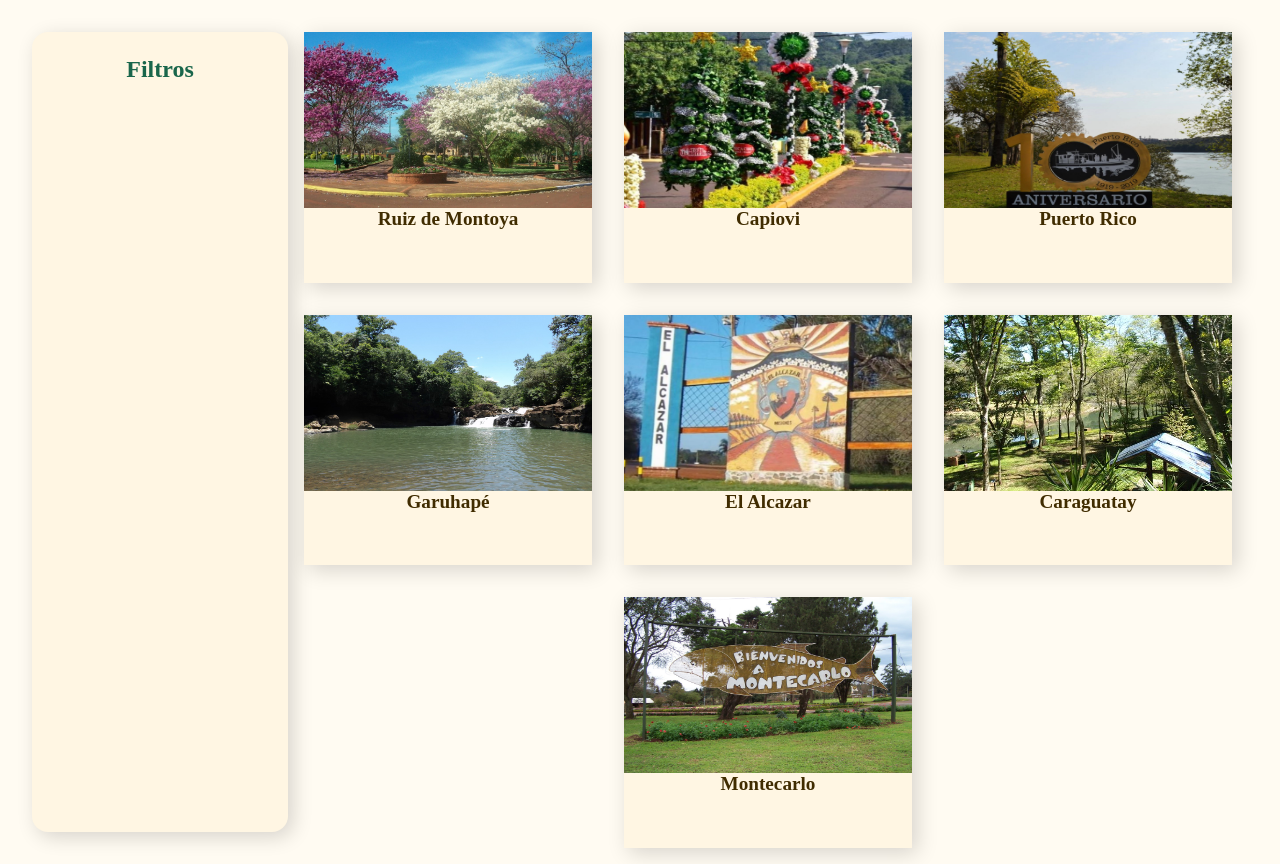
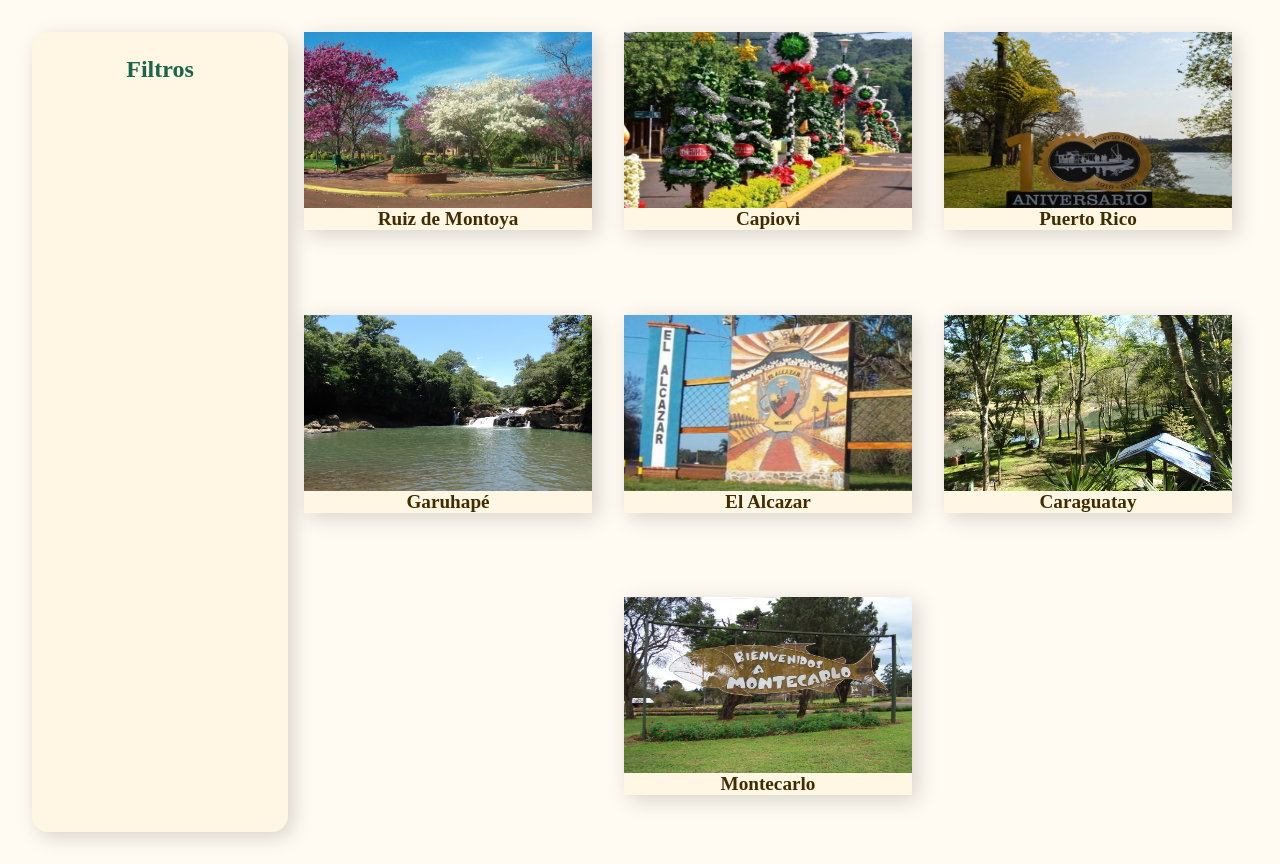
Before and after one commit to Lautron/Flores-Turismo, a Flask app: template flores_digital/templates/grid.html in a window 1280 px wide. Shown: the part 63-927 px from the top of the page. Run offline with Flask 2, Linux system fonts and the light colour scheme; the template is opened without the code that fills it: values that come from a table or form of the project are taken from there, others are empty; data comes from the database, SQL or seed files in the repository; style sheets or scripts are compiled from the project's sources.

Commit message:
Changed product-card height to min-content

```diff
--- a/flores_digital/static/css/grid.scss
+++ b/flores_digital/static/css/grid.scss
@@ -33,7 +33,7 @@ body {
         overflow: hidden;
         display: flex;
         flex-direction: column;
-        height: auto;
+        height: min-content;
         background-color: $my-white-shade;
         margin: 1rem;
         width: 18rem;
```
